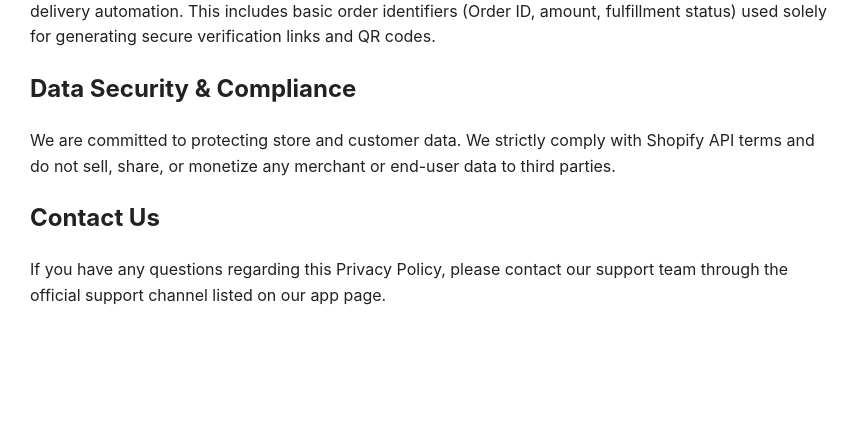
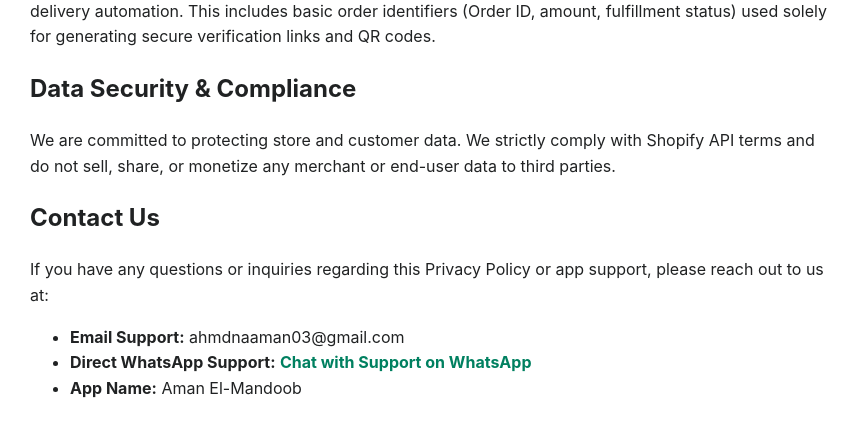
Before and after one commit to ahmdnaaman03-cmd/aman-mandoub, a Flask app: page /privacy in a window 1280 px wide. Shown: the part 571-1002 px from the top of the page, without its empty margins (0-859 px from the left). Before the commit the page ends 876 px from the top, so only its background shows below. Run offline with Flask 3, Linux system fonts and the light colour scheme.

Commit message:
Add official support email and WhatsApp contact to privacy policy

```diff
--- a/templates/privacy.html
+++ b/templates/privacy.html
@@ -8,6 +8,8 @@
         body { font-family: -apple-system, BlinkMacSystemFont, "Segoe UI", Roboto, Helvetica, Arial, sans-serif; line-height: 1.6; margin: 30px; color: #202223; max-width: 800px; }
         h1 { color: #008060; }
         .notice { background-color: #f4f6f8; border-left: 4px solid #008060; padding: 15px; margin: 20px 0; border-radius: 4px; }
+        a { color: #008060; text-decoration: none; font-weight: bold; }
+        a:hover { text-decoration: underline; }
     </style>
 </head>
 <body>
@@ -30,6 +32,11 @@
     <p>We are committed to protecting store and customer data. We strictly comply with Shopify API terms and do not sell, share, or monetize any merchant or end-user data to third parties.</p>
 
     <h2>Contact Us</h2>
-    <p>If you have any questions regarding this Privacy Policy, please contact our support team through the official support channel listed on our app page.</p>
+    <p>If you have any questions or inquiries regarding this Privacy Policy or app support, please reach out to us at:</p>
+    <ul>
+        <li><strong>Email Support:</strong> ahmdnaaman03@gmail.com</li>
+        <li><strong>Direct WhatsApp Support:</strong> <a href="https://wa.me/201066004512" target="_blank">Chat with Support on WhatsApp</a></li>
+        <li><strong>App Name:</strong> Aman El-Mandoob</li>
+    </ul>
 </body>
 </html>
```
